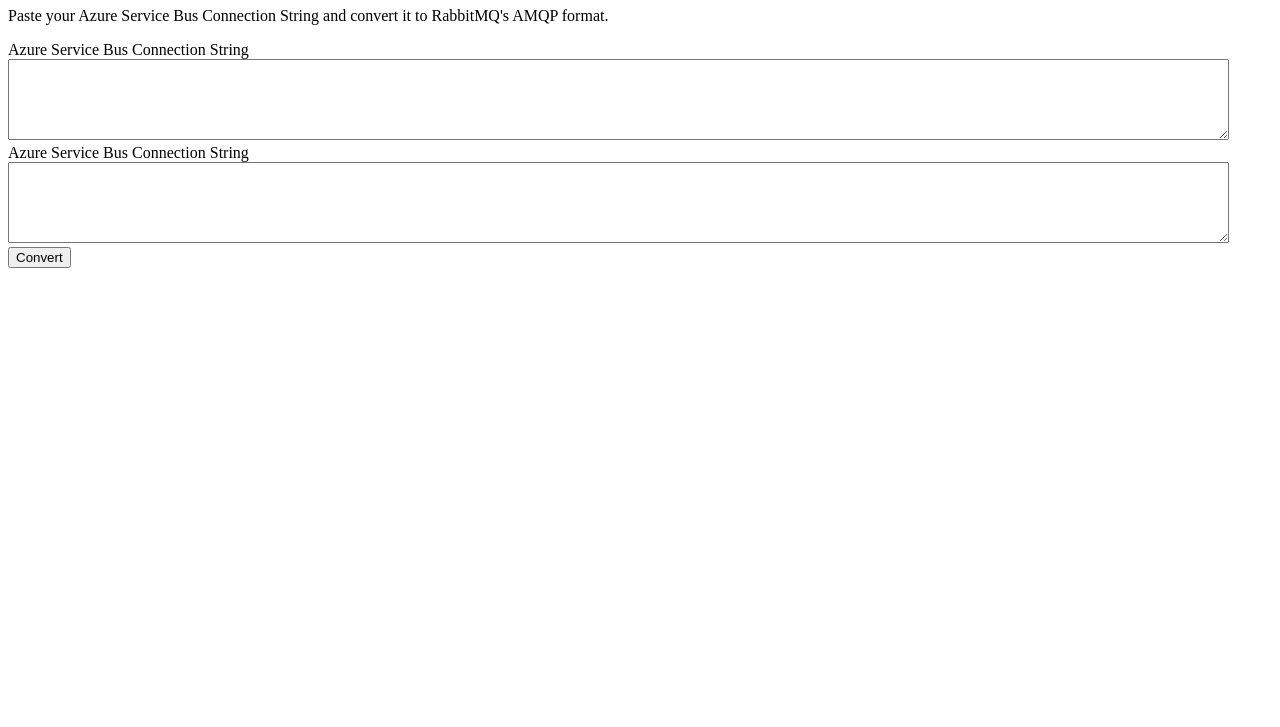
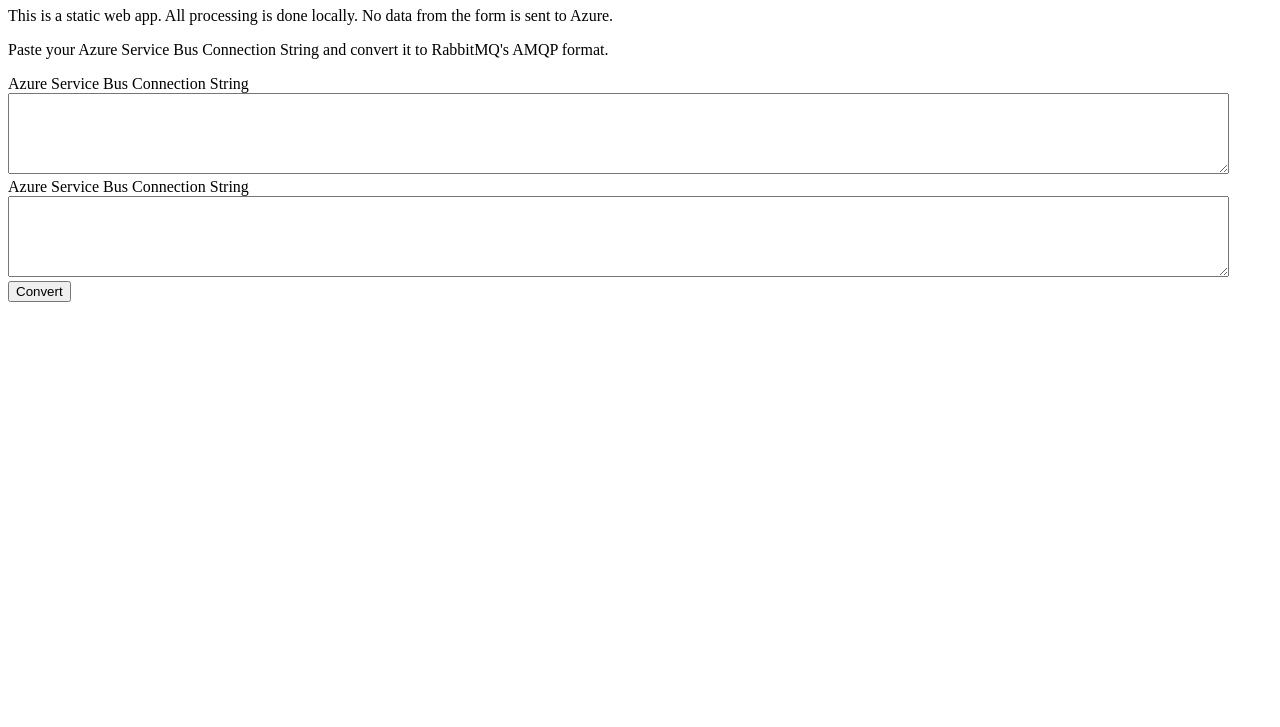
Before and after one commit to videlalvaro/connstring_to_amqp, a plain HTML site: page index.html in a window 1280 px wide. Shown: the part 73-800 px from the top of the page. Drawn offline with Linux system fonts and the light colour scheme.

Commit message:
adds description

```diff
--- a/index.html
+++ b/index.html
@@ -12,6 +12,9 @@
 
 <body>
     <h1>Connection String to AMQP Connection String</h1>
+    <p>
+      This is a static web app. All processing is done locally. No data from the form is sent to Azure.
+    </p>
     <p>
       Paste your Azure Service Bus Connection String and convert it to RabbitMQ's AMQP format.
     </p>
```
